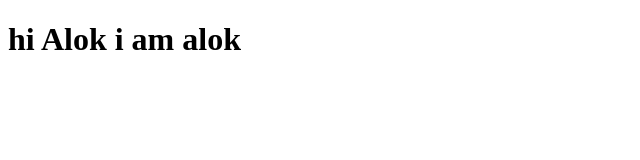
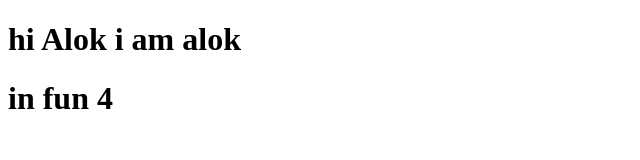
Before and after one commit to Alokkumar-8467/Git-GitHub, a plain HTML site: page index.html in a window 1280 px wide. Shown: the whole page, without its empty margins (0-640 px from the left). Drawn offline with Linux system fonts and the light colour scheme.

Commit message:
all changes

```diff
--- a/index.html
+++ b/index.html
@@ -7,5 +7,6 @@
 </head>
 <body>
     <h1>hi Alok i am alok</h1>
+    <h1>in fun 4</h1>
 </body>
 </html>
```
